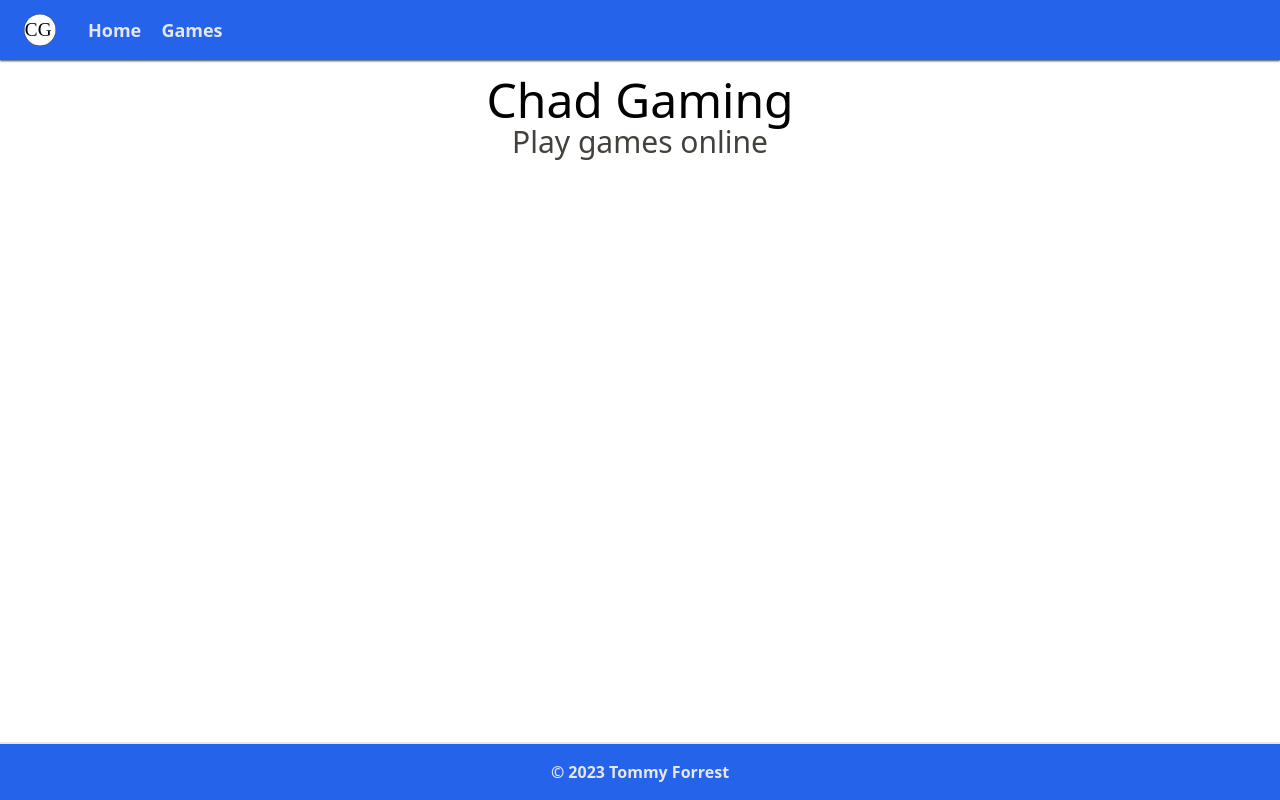
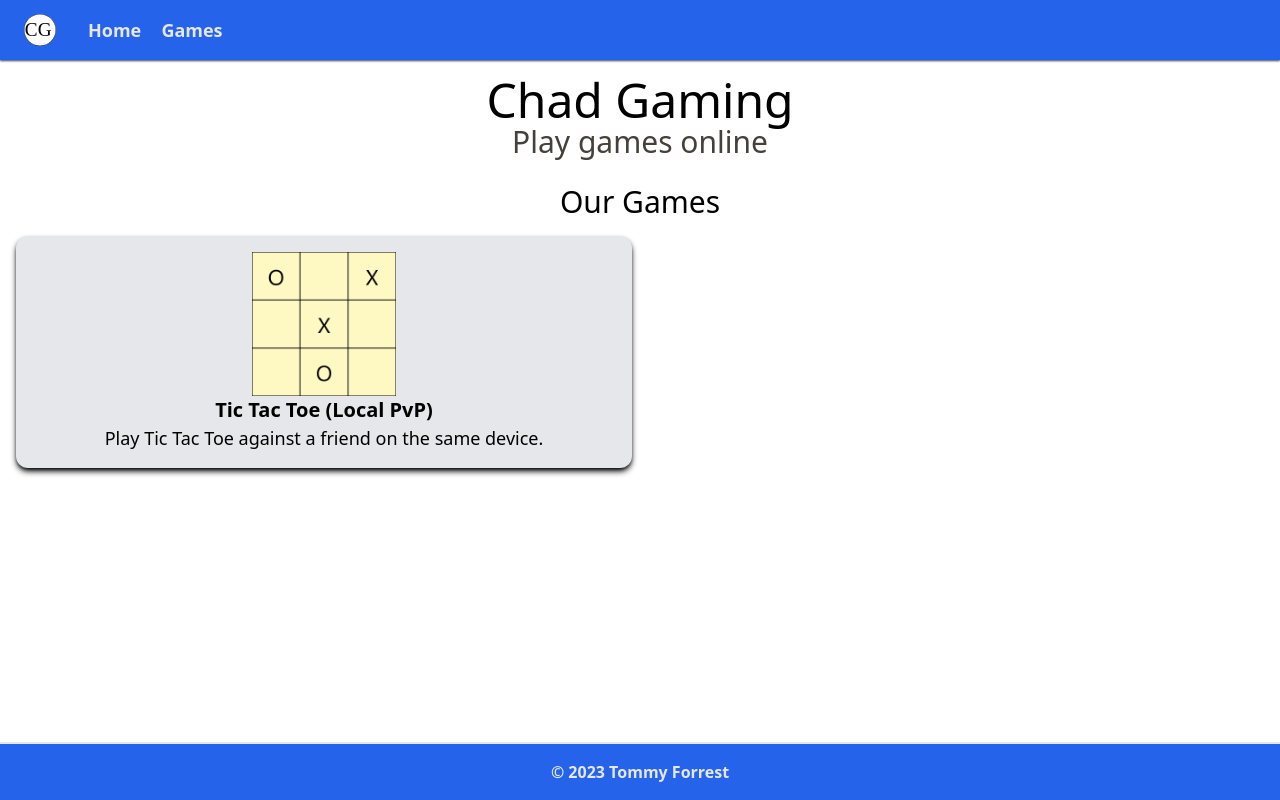
Before and after one commit to 12dteclo-2022-tommyforrest/chad-gaming, a SvelteKit app in the folder apps/web/: page / in a window 1280 px wide. Built offline with nearby package versions, Linux system fonts and the light colour scheme.

Commit message:
feat(web/home): add GameList to home page

```diff
--- a/apps/web/src/routes/+page.svelte
+++ b/apps/web/src/routes/+page.svelte
@@ -1,2 +1,11 @@
+<script lang="ts">
+	import GameList from "$lib/components/GameList.svelte";
+</script>
+
 <h1 class="text-center text-5xl">Chad Gaming</h1>
 <h2 class="text-center text-3xl text-stone-700">Play games online</h2>
+
+<br />
+
+<h2 class="text-center text-3xl">Our Games</h2>
+<GameList />
```
